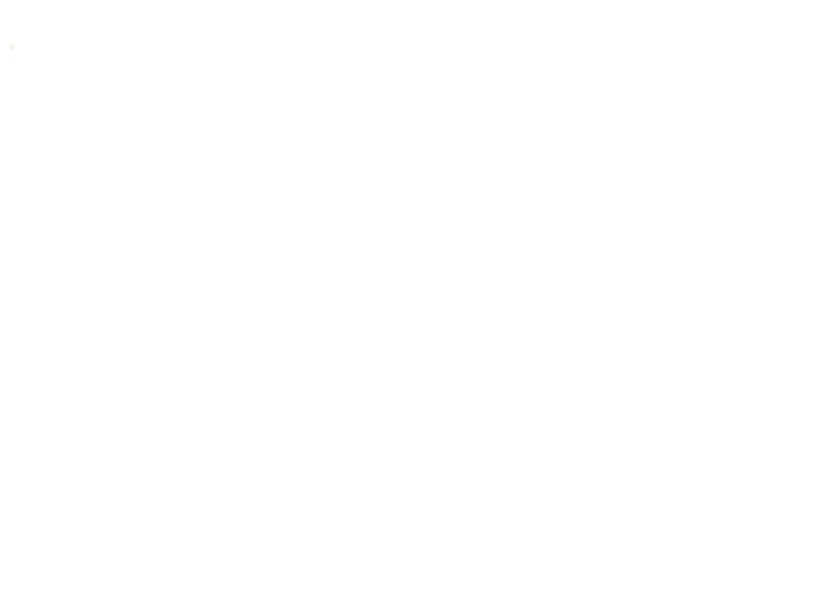
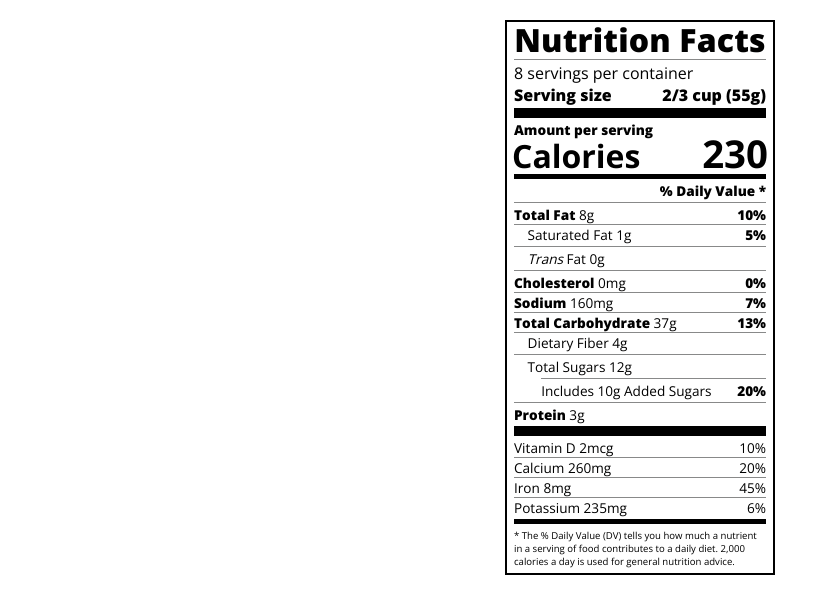
Before and after one commit to AnantSingh002/nutrition-label, a plain HTML site: page index.html in a window 1280 px wide. Shown: the whole page, without its empty margins (0-828 px from the left). Drawn offline with nearby package versions, Linux system fonts and the light colour scheme.

Commit message:
label-made

```diff
--- a/index.html
+++ b/index.html
@@ -1,12 +1,57 @@
 <!DOCTYPE html>
 <html lang="en">
+
 <head>
-    <meta charset="UTF-8">
-    <meta name="viewport" content="width=device-width, initial-scale=1.0">
-    <title>Document</title>
-    <link rel="stylesheet" href="style.css">
+  <meta charset="UTF-8">
+  <title>Nutrition Label</title>
+  <link href="https://fonts.googleapis.com/css?family=Open+Sans:400,700,800" rel="stylesheet">
+  <link href="style.css" rel="stylesheet">
 </head>
+
 <body>
-    <h1>.</h1>
+  <div class="label">
+    <header>
+      <h1 class="bold">Nutrition Facts</h1>
+      <div class="divider"></div>
+      <p>8 servings per container</p>
+      <p class="bold">Serving size <span>2/3 cup (55g)</span></p>
+    </header>
+    <div class="divider large"></div>
+    <div class="calories-info">
+      <div class="left-container">
+        <h2 class="bold small-text">Amount per serving</h2>
+        <p>Calories</p>
+      </div>
+      <span>230</span>
+    </div>
+    <div class="divider medium"></div>
+    <div class="daily-value small-text">
+      <p class="bold right no-divider">% Daily Value *</p>
+      <div class="divider"></div>
+      <p><span><span class="bold">Total Fat</span> 8g</span> <span class="bold">10%</span></p>
+      <p class="indent no-divider">Saturated Fat 1g <span class="bold">5%</span></p>
+      <div class="divider"></div>
+      <p class="indent no-divider"><span><i>Trans</i> Fat 0g</span></p>
+      <div class="divider"></div>
+      <p><span><span class="bold">Cholesterol</span> 0mg</span> <span class="bold">0%</span></p>
+      <p><span><span class="bold">Sodium</span> 160mg</span> <span class="bold">7%</span></p>
+      <p><span><span class="bold">Total Carbohydrate</span> 37g</span> <span class="bold">13%</span></p>
+      <p class="indent no-divider">Dietary Fiber 4g</p>
+      <div class="divider"></div>
+      <p class="indent no-divider">Total Sugars 12g</p>
+      <div class="divider double-indent"></div>
+      <p class="double-indent no-divider">Includes 10g Added Sugars <span class="bold">20%</span></p>
+      <div class="divider"></div>
+      <p class="no-divider"><span><span class="bold">Protein</span> 3g</span></p>
+      <div class="divider large"></div>
+      <p>Vitamin D 2mcg <span>10%</span></p>
+      <p>Calcium 260mg <span>20%</span></p>
+      <p>Iron 8mg <span>45%</span></p>
+      <p class="no-divider">Potassium 235mg <span>6%</span></p>
+    </div>
+    <div class="divider medium"></div>
+    <p class="note">* The % Daily Value (DV) tells you how much a nutrient in a serving of food contributes to a daily
+      diet. 2,000 calories a day is used for general nutrition advice.</p>
+  </div>
 </body>
 </html>
--- a/style.css
+++ b/style.css
@@ -1,3 +1,100 @@
-h1{
-    color: beige;
-}
+* {
+    box-sizing: border-box;
+  }
+
+  html {
+    font-size: 16px;
+  }
+
+  body {
+    font-family: 'Open Sans', sans-serif;
+  }
+
+  .label {
+    border: 2px solid black;
+    width: 270px;
+    margin: 20px auto;
+    padding: 0 7px;
+  }
+
+  header h1 {
+    text-align: center;
+    margin: -4px 0;
+    letter-spacing: 0.15px
+  }
+
+  p {
+    margin: 0;
+    display: flex;
+    justify-content: space-between;
+  }
+
+  .divider {
+    border-bottom: 1px solid #888989;
+    margin: 2px 0;
+  }
+
+  .bold {
+    font-weight: 800;
+  }
+
+  .large {
+    height: 10px;
+  }
+
+  .large, .medium {
+    background-color: black;
+    border: 0;
+  }
+
+  .medium {
+    height: 5px;
+  }
+
+  .small-text {
+    font-size: 0.85rem;
+  }
+
+
+  .calories-info {
+    display: flex;
+    justify-content: space-between;
+    align-items: flex-end;
+  }
+
+  .calories-info h2 {
+    margin: 0;
+  }
+
+  .left-container p {
+    margin: -5px -2px;
+    font-size: 2em;
+    font-weight: 700;
+  }
+
+  .calories-info span {
+    margin: -7px -2px;
+    font-size: 2.4em;
+    font-weight: 700;
+  }
+
+  .right {
+    justify-content: flex-end;
+  }
+
+  .indent {
+    margin-left: 1em;
+  }
+
+  .double-indent {
+    margin-left: 2em;
+  }
+
+  .daily-value p:not(.no-divider) {
+    border-bottom: 1px solid #888989;
+  }
+
+  .note {
+    font-size: 0.6rem;
+    margin: 5px 0;
+  }
```
